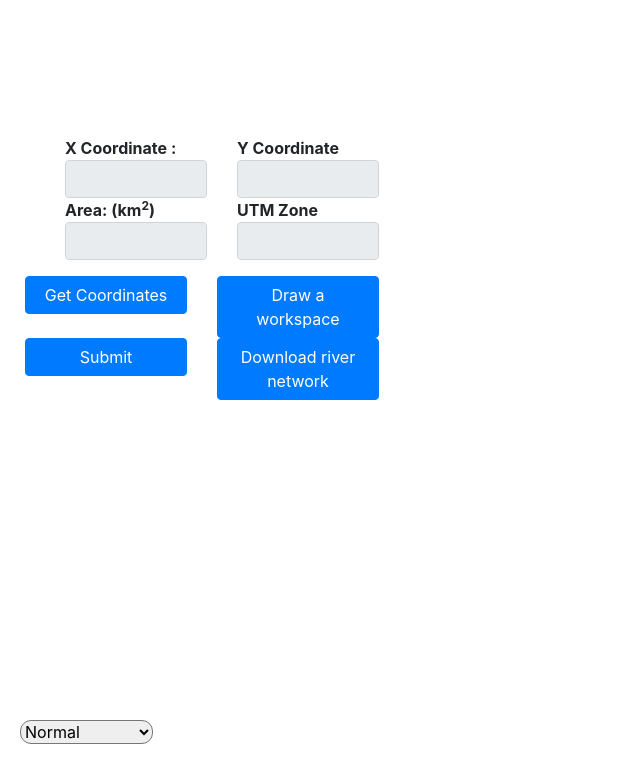
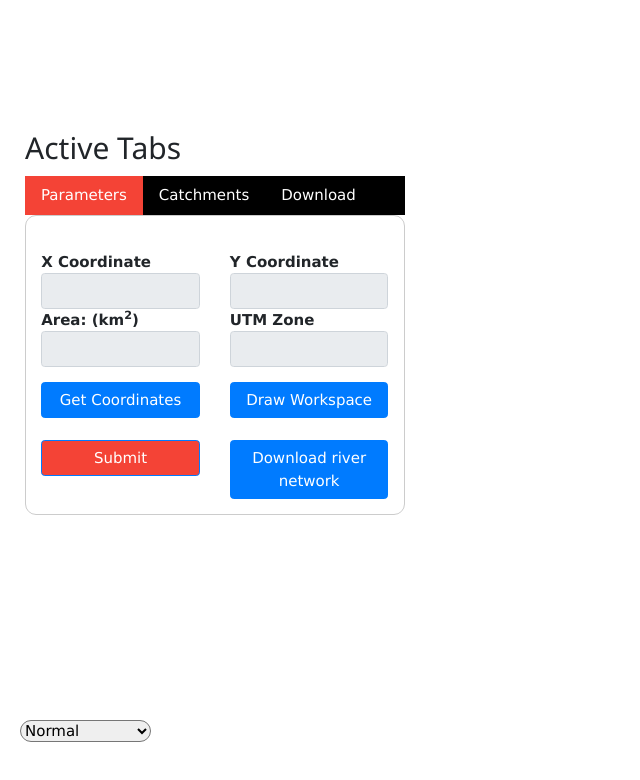
Before and after one commit to hckaraman/Catchment_App, a Flask app: page / in a window 1280 px wide. Shown: the top 780 px of the page, without its empty margins (0-640 px from the left). Run offline with Flask 2, Linux system fonts and the light colour scheme; some libraries are stand-ins or nearby versions.

Commit message:
Dock added

```diff
--- a/static/draw.js
+++ b/static/draw.js
@@ -0,0 +1,17 @@
+var extent = new ol.interaction.Extent;
+map.addInteraction(extent);
+extent.setActive(false);
+
+//Enable interaction by holding shift
+window.addEventListener('keydown', function (event) {
+    if (event.keyCode == 16) {
+        extent.setActive(true);
+    }
+});
+window.addEventListener('keyup', function (event) {
+    if (event.keyCode == 16) {
+        extent.setActive(false);
+        var Area = ol.extent.getBottomRight(extent);
+        console.log(Area);
+    }
+});
--- a/static/main.css
+++ b/static/main.css
@@ -2,9 +2,10 @@
     border: none;
     background-color: inherit;
     padding: 14px 28px;
-    font-size: 16px;
+    font-size: 12px;
     cursor: pointer;
     display: inline-block;
+    vertical-align: center;
 }
 
 /*#btn {*/
@@ -47,13 +48,15 @@
     left: 10px;
     top: 120px;
     z-index: 1;
-    width: 30%;
+    width: 32%;
+    height: auto;
     min-height: 200px;
     max-height: 700px;
     background-color: rgba(255, 255, 255, 0.8);
     /*display: none;*/
     overflow-y: auto;
     border-radius: 11px;
+    padding-bottom: 2%;
 }
 
 #layer-select {
@@ -75,3 +78,22 @@
     height: 1px;
     display: inline-block;
 }
+
+#headerPopup {
+    width: 75%;
+    margin: 0 auto;
+}
+
+#headerPopup iframe {
+    width: 100%;
+    margin: 0 auto;
+}
+
+#list {
+    margin-left: -40px;
+}
+
+#London {
+    padding: 4%;
+    border-radius: 11px;
+}
--- a/templates/test2.html
+++ b/templates/test2.html
@@ -12,6 +12,7 @@
     {#    <link rel="stylesheet" href="../static/images/main.css">#}
     <link rel="stylesheet" href="https://stackpath.bootstrapcdn.com/bootstrap/4.3.1/css/bootstrap.min.css"
           integrity="sha384-ggOyR0iXCbMQv3Xipma34MD+dH/1fQ784/j6cY/iJTQUOhcWr7x9JvoRxT2MZw1T" crossorigin="anonymous">
+    <link rel="stylesheet" href="https://www.w3schools.com/w3css/4/w3.css">
     <script src="https://cdn.rawgit.com/openlayers/openlayers.github.io/master/en/v5.3.0/build/ol.js"></script>
     <script src="https://unpkg.com/ol-layerswitcher@3.3.0"></script>
     <script src="https://cdn.polyfill.io/v2/polyfill.min.js?features=requestAnimationFrame,Element.prototype.classList,URL"></script>
@@ -35,6 +36,8 @@
     <option value="hybrid.day">Hybrid</option>
 </select>
 
+
+
 {#<button onclick="getcoordinates()">Get Coordinates</button>#}
 {#<button onclick="addInteraction()">Draw box to define workspace</button>#}
 
@@ -45,18 +48,24 @@
 {#    <input type="text" name="area" , id="area">#}
 {#    <input type="text" name="utm" , id="utm">#}
 {#</form>#}
+<div class="container box-shadow-light" id="list-holder" style="display: block;"><h2>Active Tabs</h2>
+    <div class="w3-bar w3-black">
+        <button class="w3-bar-item w3-button tablink w3-red" onclick="openCity(event,'London')">Parameters</button>
+        <button class="w3-bar-item w3-button tablink" onclick="openCity(event,'Paris')">Catchments</button>
+        <button class="w3-bar-item w3-button tablink" onclick="openCity(event,'Tokyo')">Download</button>
+    </div>
 
-<div class="container box-shadow-light" id="list-holder" style="display: block;">
+    <div id="London" class="w3-container w3-border city">
         <div class="row">
             <h3 id="list-header"></h3>
             <p id="description"></p>
         </div>
         <div class="row">
             <ul id="list" class="swing">
-            <div class="content" style="max-height: 307px;">
+                <div class="content" style="max-height: 400px;">
                     <div class="container">
                         <div class="row p-b-10" id="btn">
-                        <div class="col-md-6"><b>X Coordinate :</b>
+                            <div class="col-md-6"><b>X Coordinate</b>
                                 <input id="xcor" type="number"
                                        class="form-control" disabled></div>
                             <div class="col-md-6"><b>Y Coordinate</b>
@@ -73,36 +82,47 @@
                 </div>
             </ul>
         </div>
+
         <div class="row">
-        <div class="col-md-12 col-lg-6 p-b-10" id="coordinates" style="visibility: visible;">
-            <button class="btn btn-primary btn-block">Get Coordinates <i
+            <div class="col">
+                <button class="btn btn-primary btn-block" id="coordinates">Get Coordinates <i
                         class="fas fa-project-diagram"></i></button>
             </div>
-        <div class="col-md-12 col-lg-6 p-b-10" id="drawrec" style="visibility: visible;">
-            <button class="btn btn-primary btn-block" onclick="addInteraction()">Draw a workspace <i
+            <div class="col">
+                <button class="btn btn-primary btn-block" onclick="addInteraction()">Draw Workspace <i
                         class="fas fa-project-diagram"></i></button>
             </div>
-        <div class="col-md-12 col-lg-6 p-b-10" id="calculate" style="visibility: visible;">
-            <button class="btn btn-primary btn-block">Submit <i class="fas fa-project-diagram"></i></button>
+            <div class="w-150"></div>
         </div>
-        <div class="col-md-12 col-lg-6 p-b-10" id="download" style="visibility: visible;">
-            <button class="btn btn-primary btn-block">Download river network <i class="fas fa-project-diagram"></i>
-            </button>
+        <br>
+        <div class="row">
+            <div class="col">
+                <button class="btn btn-primary btn-block w3-red" id="calculate">Submit <i
+                        class="fas fa-project-diagram"></i></button>
+            </div>
+            <div class="col">
+                <button class="btn btn-primary btn-block" id="download">Download river network<i
+                        class="fas fa-project-diagram"></i></button>
+            </div>
+            <div class="w-150"></div>
+        </div>
+
+
+        <div id="Paris" class="w3-container w3-border city" style="display:none">
+            <h2>Catchments</h2>
+            <p>Paris is the capital of France.</p>
+        </div>
+
+        <div id="Tokyo" class="w3-container w3-border city" style="display:none">
+            <h2>Dowload</h2>
+            <p>Tokyo is the capital of Japan.</p>
         </div>
     </div>
 
-    {#    <a href="{{ url_for('data' , filename ='rivers.zip') }}" download> Download JAR </a>#}
 
-    {#    src="{{ url_for('data' , filename ='rivers.zip') }}"#}
-</div>
 
     <script type=text/javascript>
         $SCRIPT_ROOT = {{ request.script_root|tojson|safe }};
-    {#import Map from 'ol/Map.js';#}
-    {#import View from 'ol/View.js';#}
-    {#import TileLayer from 'ol/layer/Tile.js';#}
-    {#import XYZ from 'ol/source/XYZ.js';#}
-
     </script>
 
     <script type=text/javascript>
@@ -177,6 +197,8 @@
                 return false;
             });
         });
+
+
     </script>
 
     <div id="map" class="map">
@@ -193,4 +215,5 @@
 </body>
 <script type="text/javascript" src="{{ url_for('static' , filename ='testmap2.js') }}"></script>
 <script type="text/javascript" src="{{ url_for('static' , filename ='basemap.js') }}"></script>
+<script type="text/javascript" src="{{ url_for('static' , filename ='draw.js') }}"></script>
 </html>
```
Also changed, not shown: static/testmap2.js (+45 -93 lines), 4 other files. Lines whose indentation alone changed are shown as unchanged.
